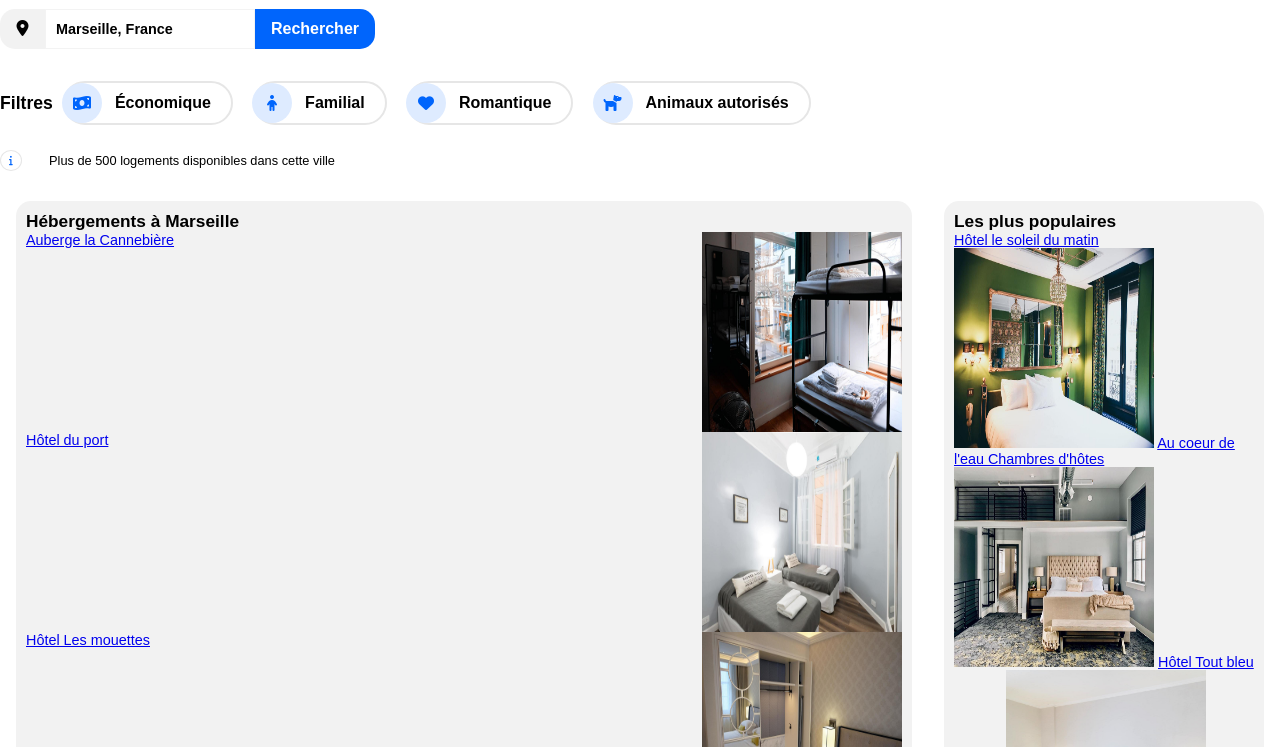
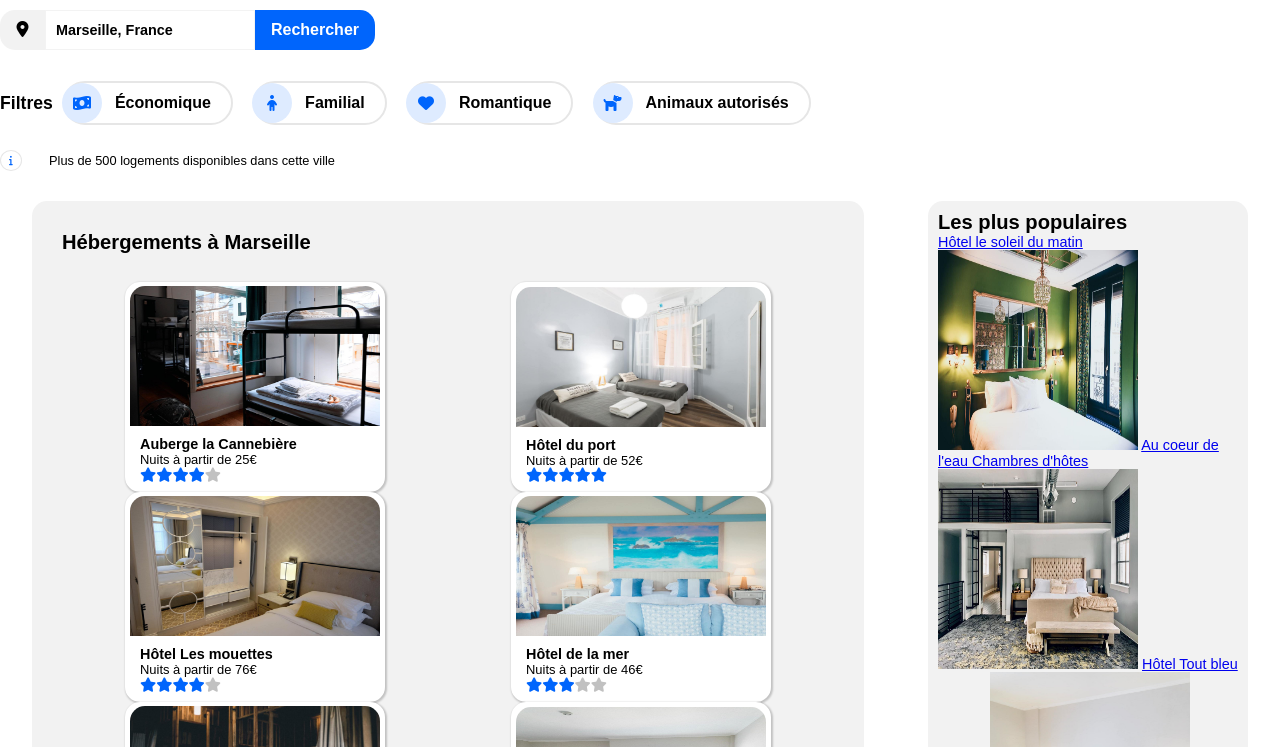
Before and after one commit to SGuilhem/SaclierGuilhem_2_01112020, a plain HTML site: page index.html in a window 1280 px wide. Shown: the part 145-892 px from the top of the page. Drawn offline with Linux system fonts and the light colour scheme; a web font is replaced by a local one.

Commit message:
hebergements edited

```diff
--- a/index.html
+++ b/index.html
@@ -50,15 +50,17 @@
       <h4>Plus de 500 logements disponibles dans cette ville</h4>
       </div>
       <section>
-        <div id="articleaside">
+        <div id="hebergementsetpopulaires">
         <article id="hebergementsmarseille">
           <h1>Hébergements à Marseille</h1>
-            <a href="#" class="Hebergement">Auberge la Cannebière<img src="images/hebergements/marcus-loke-WQJvWU_HZFo-unsplash.jpg" alt="Auberge la Cannebière" /></a>
-            <a href="#" class="Hebergement">Hôtel du port<img src="images/hebergements/fred-kleber-gTbaxaVLvsg-unsplash.jpg" alt="Hôtel du Port" /></a>
-            <a href="#" class="Hebergement">Hôtel Les mouettes<img src="images/hebergements/reisetopia-B8WIgxA_PFU-unsplash.jpg" alt="Hôtel Les Mouettes" /></a>
-            <a href="#" class="Hebergement">Hôtel de la mer<img src="images/hebergements/annie-spratt-Eg1qcIitAuA-unsplash.jpg" alt="Hotel de la mer" /></a>
-            <a href="#" class="Hebergement">Auberge Le Panier<img src="images/hebergements/nicate-lee-kT-ZyaiwBe0-unsplash.jpg" alt="Auberge Le Panier" /></a>
-            <a href="#" class="Hebergement">Hôtel chez Amina<img src="images/hebergements/febrian-zakaria-M6S1WvfW68A-unsplash.jpg" alt="Hôtel chez Amina" /></a>
+            <div id="listelogements">
+              <a href="#" class="hebergement"><img src="images/hebergements/marcus-loke-WQJvWU_HZFo-unsplash.jpg" alt="Auberge la Cannebière"/><div class="descriptloc">Auberge la Cannebière<div class="prix">Nuits à partir de 25€</div><div class="rating"><i class="fas fa-star"></i><i class="fas fa-star"></i><i class="fas fa-star"></i><i class="fas fa-star"></i><div class="greystar"><i class="fas fa-star"></i></div></div></div></a>
+              <a href="#" class="hebergement"><img src="images/hebergements/fred-kleber-gTbaxaVLvsg-unsplash.jpg" alt="Hôtel du Port"/><div class="descriptloc">Hôtel du port<div class="prix">Nuits à partir de 52€</div><div class="rating"><i class="fas fa-star"></i><i class="fas fa-star"></i><i class="fas fa-star"></i><i class="fas fa-star"></i><i class="fas fa-star"></i></div></div></a>
+              <a href="#" class="hebergement"><img src="images/hebergements/reisetopia-B8WIgxA_PFU-unsplash.jpg" alt="Hôtel Les Mouettes"/><div class="descriptloc">Hôtel Les mouettes<div class="prix">Nuits à partir de 76€</div><div class="rating"><i class="fas fa-star"></i><i class="fas fa-star"></i><i class="fas fa-star"></i><i class="fas fa-star"></i><div class="greystar"><i class="fas fa-star"></i></div></div></div></a>
+              <a href="#" class="hebergement"><img src="images/hebergements/annie-spratt-Eg1qcIitAuA-unsplash.jpg" alt="Hotel de la mer"/><div class="descriptloc">Hôtel de la mer<div class="prix">Nuits à partir de 46€</div><div class="rating"><i class="fas fa-star"></i><i class="fas fa-star"></i><i class="fas fa-star"></i><div class="greystar"><i class="fas fa-star"></i><i class="fas fa-star"></i></div></div></div></a>
+              <a href="#" class="hebergement"><img src="images/hebergements/nicate-lee-kT-ZyaiwBe0-unsplash.jpg" alt="Auberge Le Panier"/><div class="descriptloc">Auberge Le Panier<div class="prix">Nuits à partir de 23€</div><div class="rating"><i class="fas fa-star"></i><i class="fas fa-star"></i><i class="fas fa-star"></i><i class="fas fa-star"></i><div class="greystar"><i class="fas fa-star"></i></div></div></div></a>
+              <a href="#" class="hebergement"><img src="images/hebergements/febrian-zakaria-M6S1WvfW68A-unsplash.jpg" alt="Hôtel chez Amina"/><div class="descriptloc">Hôtel chez Amina<div class="prix">Nuits à partir de 96€</div><div class="rating"><i class="fas fa-star"></i><i class="fas fa-star"></i><i class="fas fa-star"></i><i class="fas fa-star"></i><i class="fas fa-star"></i></div></div></a>
+            </div>
           <p>Afficher plus</p>
         </article>
         <aside id="Populaires">
--- a/style.css
+++ b/style.css
@@ -50,7 +50,7 @@ body {
 
 h1 {
   font-weight: bold;
-  font-size: 1.2em;
+  font-size: 1.4em;
 }
 
 h2 {
@@ -59,7 +59,7 @@ h2 {
 }
 
 h3 {
-  font-weight: 550;
+  font-weight: 550 ;
   font-size: 1.1em;
 }
 
@@ -232,10 +232,6 @@ form button {
   padding-left: 10px;
 }
 
-#filtres nav a:hover {
-  color: #0065FC;
-}
-
 /* Informations */
 
 h4 {
@@ -264,28 +260,99 @@ h4 {
   padding-bottom: 30px;
 }
 
-/* hebergements*/
+/* hebergements à Marseille*/
 
 #hebergementsmarseille {
+  display: flex;
+  flex-direction: column;
+  justify-content: space-between;
+  padding: 30px;
   border-color: black;
   background-color: #F2F2F2;
   border-radius: 15px;
-  padding: 10px;
   color: black;
   font-size: 0.9em;
-  width: 70%;
+  width: 65%;
+  height: 600px;
 }
 
-#hebergementsmarseille .Hebergement {
+#hebergementsmarseille .hebergement {
+
+}
+
+#hebergementsmarseille .hebergement{
   display: flex;
-  justify-content: space-between;
-  margin-top: 0;
+  flex-direction: column;
+  justify-content: space-evenly;
+  background-color: white;
+  width: 260px;
+  height: 210px;
+  border: 5px white solid;
+  border-radius: 15px;
+  color: black;
+  text-decoration: none;
+  box-shadow: 1px 1px 2px 1px rgba(0, 0, 0, .2);
 }
 
 #hebergementsmarseille img {
-  width: 200px;
-  height: 200px;
+  position: relative;
+  top: -5px;
+  display: flex;
+  justify-content: center;
+  align-content: center;
+  width: 250px;
+  height: 140px;
+  border-top-left-radius: 15px;
+  border-top-right-radius: 15px;
 }
+
+#hebergementsmarseille #listelogements {
+  display: flex;
+  flex-wrap: wrap;
+  justify-content: space-around;
+  align-content: space-between;
+  height: 440px;
+}
+
+#listelogements a {
+  display: flex;
+  align-content: flex-end;
+  font-family: 'Raleway', sans-serif;
+  font-weight: 800;
+}
+
+#hebergementsmarseille a:hover {
+  color: #0065FC;
+}
+
+#hebergementsmarseille .descriptloc {
+  display: flex;
+  flex-direction: column;
+  justify-content: space-evenly;
+  padding-left: 10px;
+}
+
+#hebergementsmarseille a .prix {
+  font-size: 0.9em;
+  font-weight: 400;
+}
+
+#hebergementsmarseille p {
+  font-size: 1.2em;
+  font-weight: 400;
+}
+
+#hebergementsmarseille .rating {
+  display: flex;
+  align-items: baseline;
+  color: #0065FC;
+}
+
+#hebergementsmarseille .rating .greystar {
+  color: #c1c1c1;
+}
+
+/* Les plus Populaires */
 
 #Populaires {
   border-color: black;
@@ -302,7 +369,7 @@ h4 {
   height: 200px;
 }
 
-#articleaside {
+#hebergementsetpopulaires {
   display: flex;
   justify-content: space-around;
 }
```
